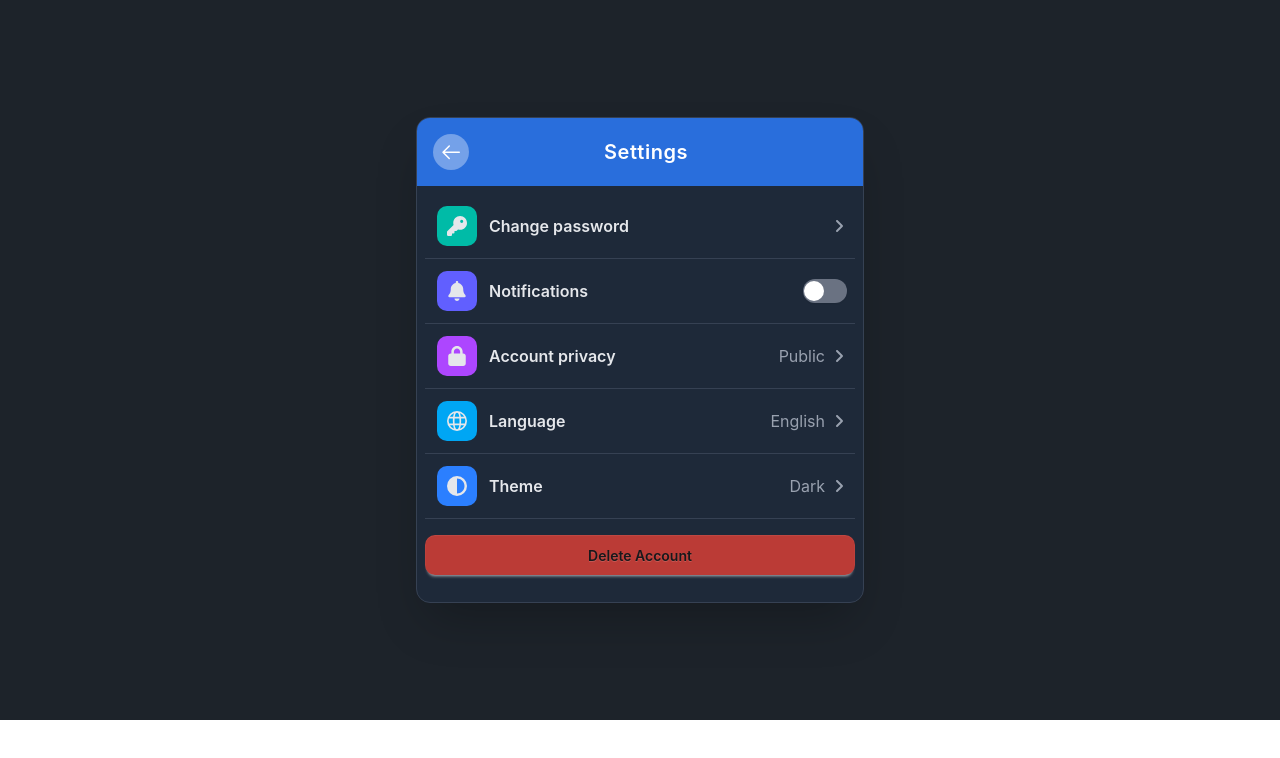
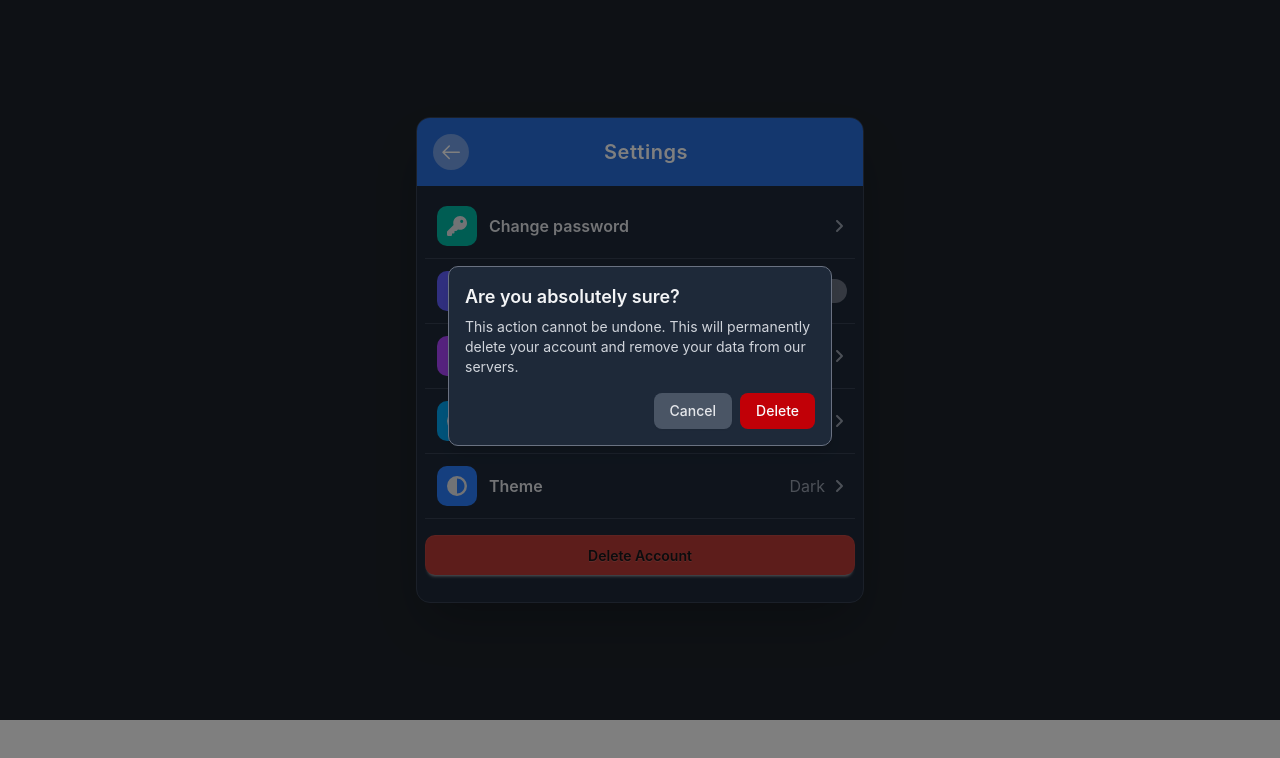
Before and after one commit to dearnasaruddin/peoplePad-frontend, a React (Vite) app: page /settings in a window 1280 px wide. Both pictures are taken after a click on the button "Delete Account". Shown: the top 758 px of the page. Built offline with nearby package versions, Linux system fonts and the light colour scheme; no server answers.

Commit message:
alert addedd on delete

```diff
--- /dev/null
+++ b/src/components/shared/AlertBtn.jsx
@@ -0,0 +1,35 @@
+import {
+    AlertDialog,
+    AlertDialogAction,
+    AlertDialogCancel,
+    AlertDialogContent,
+    AlertDialogDescription,
+    AlertDialogFooter,
+    AlertDialogHeader,
+    AlertDialogTitle,
+    AlertDialogTrigger,
+} from "@/components/ui/alert-dialog"
+
+const AlertBtn = ({ children, alertHeading='Are you absolutely sure?', alertText='This action cannot be undone. This will permanently delete your account and remove your data from our servers.', mainBtn='Delete', mainBtnOnClick, data }) => {
+    return (
+        <AlertDialog>
+            <AlertDialogTrigger asChild>
+                {children}
+            </AlertDialogTrigger>
+            <AlertDialogContent className={'data-[size=default]:sm:max-w-sm p-4 bg-gray-800 top-4/9 border-gray-500'}>
+                <AlertDialogHeader>
+                    <AlertDialogTitle className={'text-gray-100'}>{alertHeading}</AlertDialogTitle>
+                    <AlertDialogDescription className={'text-gray-300'}>
+                        {alertText}
+                    </AlertDialogDescription>
+                </AlertDialogHeader>
+                <AlertDialogFooter>
+                    <AlertDialogCancel className={'bg-gray-600  text-gray-200 border-none'}>Cancel</AlertDialogCancel>
+                    <AlertDialogAction onClick={()=>mainBtnOnClick(data)} className={'bg-red-700'}>{mainBtn}</AlertDialogAction>
+                </AlertDialogFooter>
+            </AlertDialogContent>
+        </AlertDialog>
+    )
+}
+
+export default AlertBtn
--- a/src/components/shared/ContactListItem.jsx
+++ b/src/components/shared/ContactListItem.jsx
@@ -1,6 +1,7 @@
 import { Link } from 'react-router-dom'
 import { MdEdit, MdDelete } from "react-icons/md";
 import { getAvatarColor, getInitial } from "../../utils/createAvatar";
+import AlertBtn from './AlertBtn';
 
 const ContactListItem = ({ contact, handleDelete }) => {
     return (
@@ -29,8 +30,10 @@ const ContactListItem = ({ contact, handleDelete }) => {
                 <Link to={'/edit-contact'} state={contact} className="bg-blue-500 hover:bg-blue-600 text-white p-1 lg:p-2 rounded-md transition cursor-pointer">
                     <MdEdit className='text-xl' />
                 </Link>
-                <button onClick={() => handleDelete(contact?._id)} className="bg-[#d9534f] hover:bg-red-600 text-white p-1 lg:p-2 rounded-md transition cursor-pointer">
-                    <MdDelete className='text-xl' />
+                <button className="bg-[#d9534f] hover:bg-red-600 text-white p-1 lg:p-2 rounded-md transition cursor-pointer">
+                    <AlertBtn mainBtnOnClick={handleDelete} data={contact?._id}>
+                        <MdDelete className='text-xl' />
+                    </AlertBtn>
                 </button>
             </div>
 
--- /dev/null
+++ b/src/components/ui/alert-dialog.jsx
@@ -0,0 +1,171 @@
+import * as React from "react"
+import { AlertDialog as AlertDialogPrimitive } from "radix-ui"
+
+import { cn } from "@/lib/utils"
+import { Button } from "@/components/ui/button"
+
+function AlertDialog({
+  ...props
+}) {
+  return <AlertDialogPrimitive.Root data-slot="alert-dialog" {...props} />;
+}
+
+function AlertDialogTrigger({
+  ...props
+}) {
+  return (<AlertDialogPrimitive.Trigger data-slot="alert-dialog-trigger" {...props} />);
+}
+
+function AlertDialogPortal({
+  ...props
+}) {
+  return (<AlertDialogPrimitive.Portal data-slot="alert-dialog-portal" {...props} />);
+}
+
+function AlertDialogOverlay({
+  className,
+  ...props
+}) {
+  return (
+    <AlertDialogPrimitive.Overlay
+      data-slot="alert-dialog-overlay"
+      className={cn(
+        "fixed inset-0 z-50 bg-black/50 data-[state=closed]:animate-out data-[state=closed]:fade-out-0 data-[state=open]:animate-in data-[state=open]:fade-in-0",
+        className
+      )}
+      {...props} />
+  );
+}
+
+function AlertDialogContent({
+  className,
+  size = "default",
+  ...props
+}) {
+  return (
+    <AlertDialogPortal>
+      <AlertDialogOverlay />
+      <AlertDialogPrimitive.Content
+        data-slot="alert-dialog-content"
+        data-size={size}
+        className={cn(
+          "group/alert-dialog-content fixed top-[50%] left-[50%] z-50 grid w-full max-w-[calc(100%-2rem)] translate-x-[-50%] translate-y-[-50%] gap-4 rounded-lg border bg-background p-6 shadow-lg duration-200 data-[size=sm]:max-w-xs data-[state=closed]:animate-out data-[state=closed]:fade-out-0 data-[state=closed]:zoom-out-95 data-[state=open]:animate-in data-[state=open]:fade-in-0 data-[state=open]:zoom-in-95 data-[size=default]:sm:max-w-lg",
+          className
+        )}
+        {...props} />
+    </AlertDialogPortal>
+  );
+}
+
+function AlertDialogHeader({
+  className,
+  ...props
+}) {
+  return (
+    <div
+      data-slot="alert-dialog-header"
+      className={cn(
+        "grid grid-rows-[auto_1fr] place-items-center gap-1.5 text-center has-data-[slot=alert-dialog-media]:grid-rows-[auto_auto_1fr] has-data-[slot=alert-dialog-media]:gap-x-6 sm:group-data-[size=default]/alert-dialog-content:place-items-start sm:group-data-[size=default]/alert-dialog-content:text-left sm:group-data-[size=default]/alert-dialog-content:has-data-[slot=alert-dialog-media]:grid-rows-[auto_1fr]",
+        className
+      )}
+      {...props} />
+  );
+}
+
+function AlertDialogFooter({
+  className,
+  ...props
+}) {
+  return (
+    <div
+      data-slot="alert-dialog-footer"
+      className={cn(
+        "flex flex-col-reverse gap-2 group-data-[size=sm]/alert-dialog-content:grid group-data-[size=sm]/alert-dialog-content:grid-cols-2 sm:flex-row sm:justify-end",
+        className
+      )}
+      {...props} />
+  );
+}
+
+function AlertDialogTitle({
+  className,
+  ...props
+}) {
+  return (
+    <AlertDialogPrimitive.Title
+      data-slot="alert-dialog-title"
+      className={cn(
+        "text-lg font-semibold sm:group-data-[size=default]/alert-dialog-content:group-has-data-[slot=alert-dialog-media]/alert-dialog-content:col-start-2",
+        className
+      )}
+      {...props} />
+  );
+}
+
+function AlertDialogDescription({
+  className,
+  ...props
+}) {
+  return (
+    <AlertDialogPrimitive.Description
+      data-slot="alert-dialog-description"
+      className={cn("text-sm text-muted-foreground", className)}
+      {...props} />
+  );
+}
+
+function AlertDialogMedia({
+  className,
+  ...props
+}) {
+  return (
+    <div
+      data-slot="alert-dialog-media"
+      className={cn(
+        "mb-2 inline-flex size-16 items-center justify-center rounded-md bg-muted sm:group-data-[size=default]/alert-dialog-content:row-span-2 *:[svg:not([class*='size-'])]:size-8",
+        className
+      )}
+      {...props} />
+  );
+}
+
+function AlertDialogAction({
+  className,
+  variant = "default",
+  size = "default",
+  ...props
+}) {
+  return (
+    <Button variant={variant} size={size} asChild>
+      <AlertDialogPrimitive.Action data-slot="alert-dialog-action" className={cn(className)} {...props} />
+    </Button>
+  );
+}
+
+function AlertDialogCancel({
+  className,
+  variant = "outline",
+  size = "default",
+  ...props
+}) {
+  return (
+    <Button variant={variant} size={size} asChild>
+      <AlertDialogPrimitive.Cancel data-slot="alert-dialog-cancel" className={cn(className)} {...props} />
+    </Button>
+  );
+}
+
+export {
+  AlertDialog,
+  AlertDialogAction,
+  AlertDialogCancel,
+  AlertDialogContent,
+  AlertDialogDescription,
+  AlertDialogFooter,
+  AlertDialogHeader,
+  AlertDialogMedia,
+  AlertDialogOverlay,
+  AlertDialogPortal,
+  AlertDialogTitle,
+  AlertDialogTrigger,
+}
--- /dev/null
+++ b/src/components/ui/button.jsx
@@ -0,0 +1,60 @@
+import * as React from "react"
+import { cva } from "class-variance-authority";
+import { Slot } from "radix-ui"
+
+import { cn } from "@/lib/utils"
+
+const buttonVariants = cva(
+  "inline-flex shrink-0 items-center justify-center gap-2 rounded-md text-sm font-medium whitespace-nowrap transition-all outline-none focus-visible:border-ring focus-visible:ring-[3px] focus-visible:ring-ring/50 disabled:pointer-events-none disabled:opacity-50 aria-invalid:border-destructive aria-invalid:ring-destructive/20 dark:aria-invalid:ring-destructive/40 [&_svg]:pointer-events-none [&_svg]:shrink-0 [&_svg:not([class*='size-'])]:size-4",
+  {
+    variants: {
+      variant: {
+        default: "bg-primary text-primary-foreground hover:bg-primary/90",
+        destructive:
+          "bg-destructive text-white hover:bg-destructive/90 focus-visible:ring-destructive/20 dark:bg-destructive/60 dark:focus-visible:ring-destructive/40",
+        outline:
+          "border bg-background shadow-xs hover:bg-accent hover:text-accent-foreground dark:border-input dark:bg-input/30 dark:hover:bg-input/50",
+        secondary:
+          "bg-secondary text-secondary-foreground hover:bg-secondary/80",
+        ghost:
+          "hover:bg-accent hover:text-accent-foreground dark:hover:bg-accent/50",
+        link: "text-primary underline-offset-4 hover:underline",
+      },
+      size: {
+        default: "h-9 px-4 py-2 has-[>svg]:px-3",
+        xs: "h-6 gap-1 rounded-md px-2 text-xs has-[>svg]:px-1.5 [&_svg:not([class*='size-'])]:size-3",
+        sm: "h-8 gap-1.5 rounded-md px-3 has-[>svg]:px-2.5",
+        lg: "h-10 rounded-md px-6 has-[>svg]:px-4",
+        icon: "size-9",
+        "icon-xs": "size-6 rounded-md [&_svg:not([class*='size-'])]:size-3",
+        "icon-sm": "size-8",
+        "icon-lg": "size-10",
+      },
+    },
+    defaultVariants: {
+      variant: "default",
+      size: "default",
+    },
+  }
+)
+
+function Button({
+  className,
+  variant = "default",
+  size = "default",
+  asChild = false,
+  ...props
+}) {
+  const Comp = asChild ? Slot.Root : "button"
+
+  return (
+    <Comp
+      data-slot="button"
+      data-variant={variant}
+      data-size={size}
+      className={cn(buttonVariants({ variant, size, className }))}
+      {...props} />
+  );
+}
+
+export { Button, buttonVariants }
--- a/src/pages/SettingsPage.jsx
+++ b/src/pages/SettingsPage.jsx
@@ -2,6 +2,7 @@ import CommonLayout from '@/components/layout/CommonLayout'
 import SettingsListItem from "@/components/shared/SettingsListItem";
 import { FaAngleRight } from "react-icons/fa6";
 import { Switch } from "@/components/ui/switch"
+import AlertBtn from '@/components/shared/AlertBtn';
 
 const SettingsPage = () => {
     return (
@@ -15,7 +16,7 @@ const SettingsPage = () => {
 
                 <div className='flex items-center justify-between text-gray-200 cursor-pointer hover:bg-gray-900 pr-2'>
                     <SettingsListItem heading='Notifications' />
-                    <Switch className={'data-[state=unchecked]:bg-gray-500 data-[state=checked]:bg-green-500 data-[size=default]:h-6 data-[size=default]:w-11'} thumbClassName={'group-data-[size=default]/switch:size-5 data-[state=checked]:translate-x-[calc(105%)]'}/>
+                    <Switch className={'data-[state=unchecked]:bg-gray-500 data-[state=checked]:bg-green-500 data-[size=default]:h-6 data-[size=default]:w-11'} thumbClassName={'group-data-[size=default]/switch:size-5 data-[state=checked]:translate-x-[calc(105%)]'} />
                 </div>
 
                 <div className='flex items-center justify-between text-gray-200 cursor-pointer hover:bg-gray-900 pr-2'>
@@ -42,7 +43,10 @@ const SettingsPage = () => {
                     </div>
                 </div>
 
-                <button type="button" className="btn w-full border-none bg-[#bb3b36] mt-4 py-5 rounded-lg">Delete Account</button>
+
+                <AlertBtn>
+                    <button type="button" className="btn w-full border-none bg-[#bb3b36] mt-4 py-5 rounded-lg">Delete Account</button>
+                </AlertBtn>
             </div>
         </CommonLayout>
     )
```
